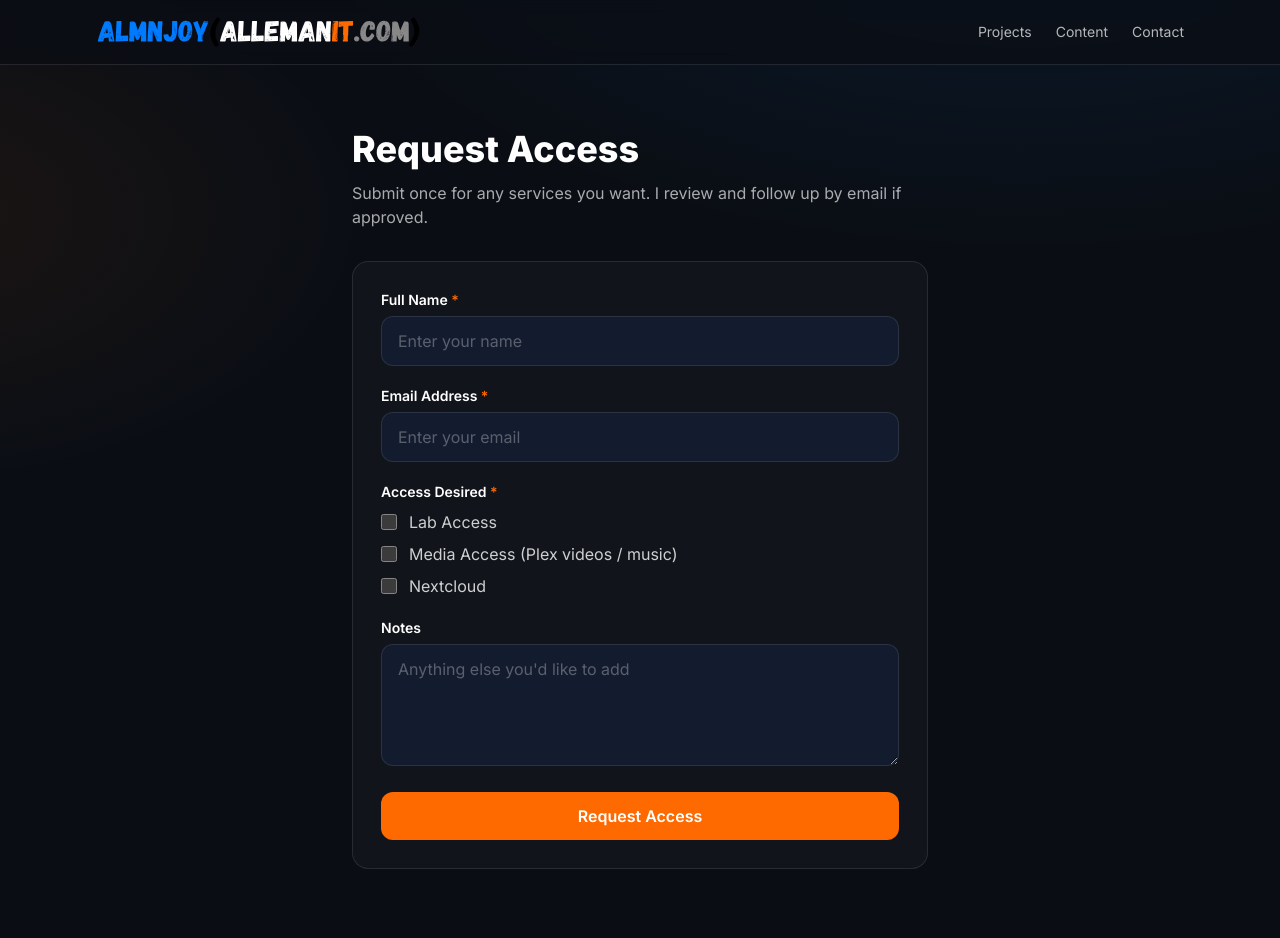
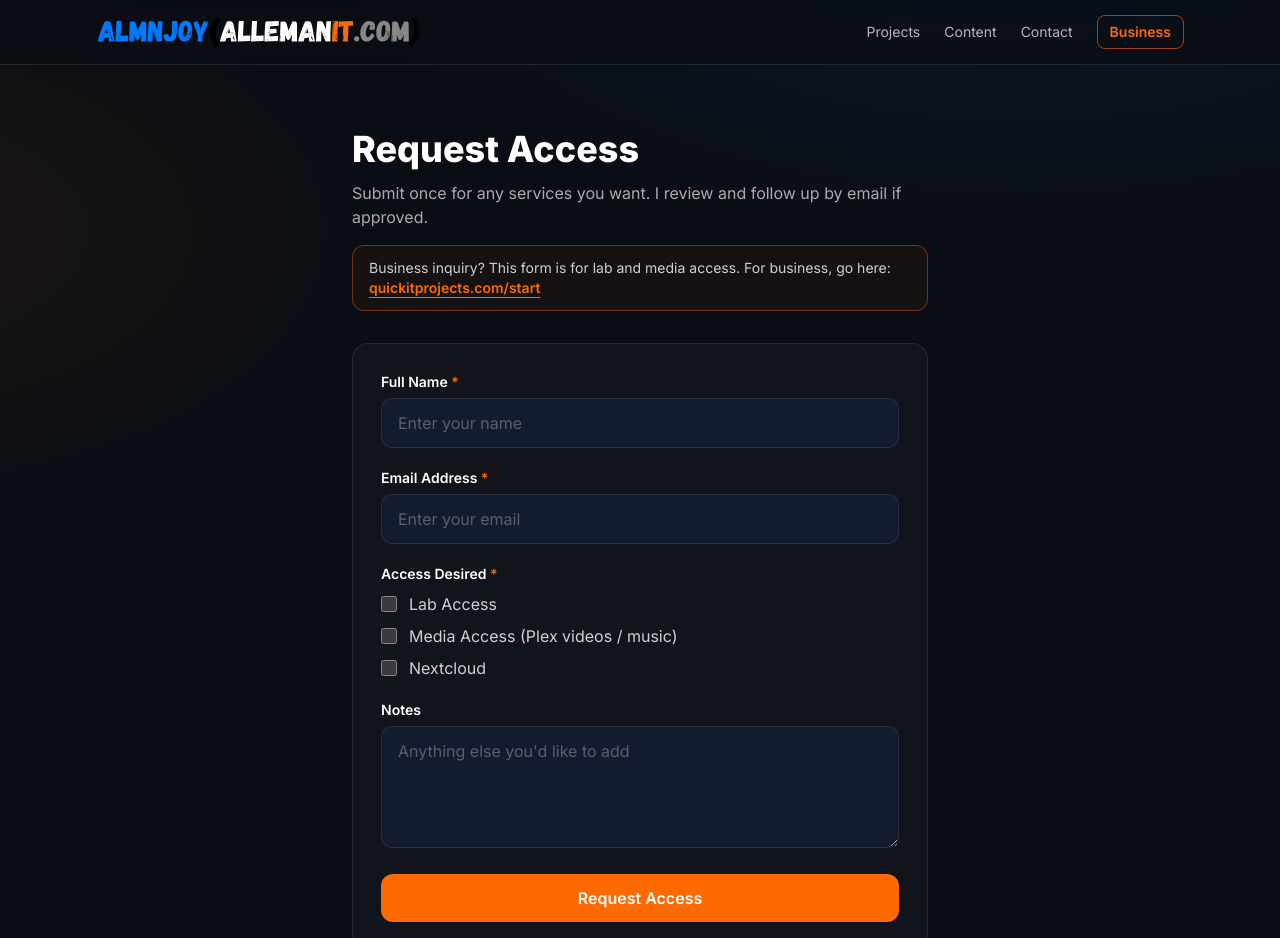
Before and after one commit to almnjoy/allemanit-portfolio, an Astro site: page /contact in a window 1280 px wide. Shown: the top 938 px of the page. Built offline with nearby package versions, Linux system fonts and the light colour scheme; Astro itself is replaced by a stand-in of ours.

Commit message:
Add Business nav link and business-inquiry note on contact page

```diff
--- a/src/components/Nav.astro
+++ b/src/components/Nav.astro
@@ -12,6 +12,7 @@ const links = [
     </a>
     <div class="flex items-center gap-6">
       {links.map((l) => (<a href={l.href} class="text-sm text-white/70 hover:text-white transition">{l.label}</a>))}
+      <a href="https://quickitprojects.com" target="_blank" rel="noopener" class="rounded-lg border border-brand-orange/60 px-3 py-1.5 text-sm font-semibold text-brand-orange hover:bg-brand-orange hover:text-white transition">Business</a>
     </div>
   </nav>
 </header>
--- a/src/pages/contact.astro
+++ b/src/pages/contact.astro
@@ -8,6 +8,9 @@ const WEBHOOK_URL = 'https://n8n.allemanit.com/webhook/75d927ed-c714-44b0-aa7c-0
     <div class="mx-auto max-w-xl">
       <h1 class="text-4xl font-extrabold text-white">Request Access</h1>
       <p class="mt-3 text-white/65">Submit once for any services you want. I review and follow up by email if approved.</p>
+      <p class="mt-4 rounded-xl border border-brand-orange/40 bg-brand-orange/5 px-4 py-3 text-sm text-white/80">
+        Business inquiry? This form is for lab and media access. For business, go here: <a href="https://quickitprojects.com/start" target="_blank" rel="noopener" class="font-semibold text-brand-orange underline underline-offset-4 hover:text-white">quickitprojects.com/start</a>
+      </p>
 
       <form id="access-form" class="card mt-8 space-y-5 p-7" data-webhook={WEBHOOK_URL}>
         <div>
```
